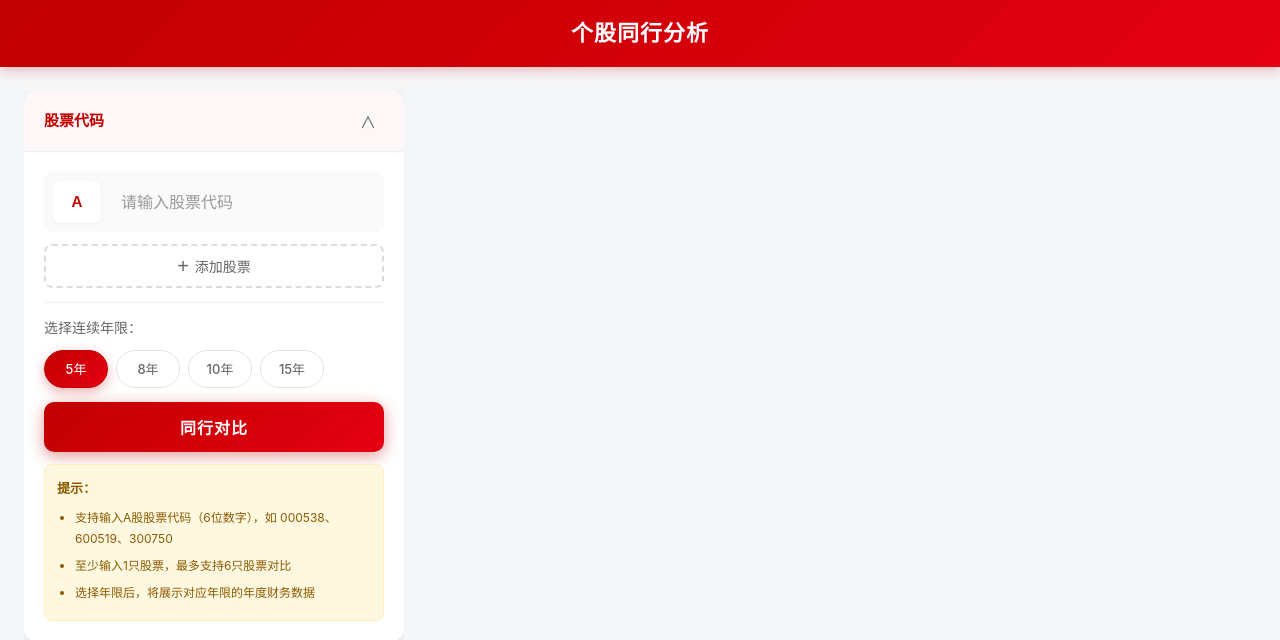
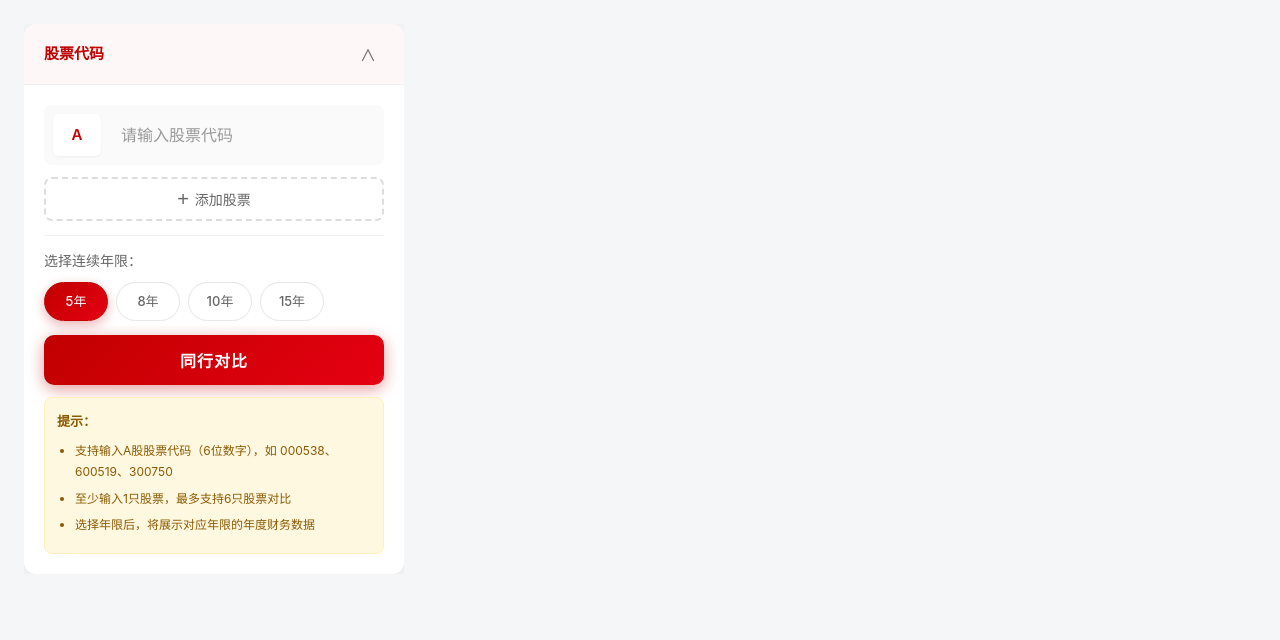
Before and after one commit to huangxuanheng/ValueInvest, a Flask app: page /chart/finance_input in a window 1280 px wide. Shown: the top 640 px of the page. Run offline with Flask 3, Linux system fonts and the light colour scheme.

```diff
--- a/templates/buffett_valuation.html
+++ b/templates/buffett_valuation.html
@@ -975,7 +975,7 @@
 </head>
 <body>
   <div class="app-container">
-    <div class="header">
+    <div class="header" style="display:none;">
       <h1>巴菲特估值</h1>
     </div>
 
--- a/templates/finance_input.html
+++ b/templates/finance_input.html
@@ -1085,7 +1085,7 @@
 
 <body>
   <div class="app-container">
-    <div class="header">
+    <div class="header" style="display:none;">
       <h1>个股同行分析</h1>
     </div>
 
```
